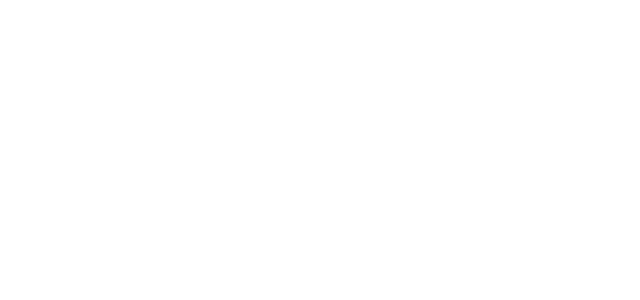
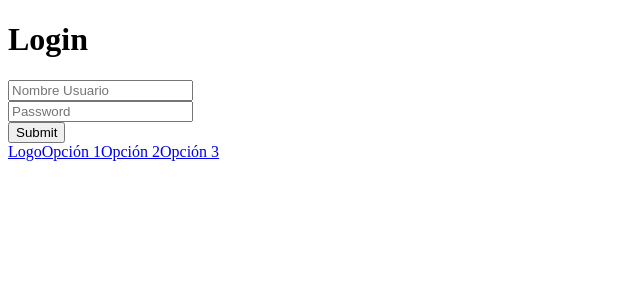
Before and after one commit to clausger/Front-Apis, a React (Vite) app: page / in a window 1280 px wide. Shown: the top 300 px of the page, without its empty margins (0-640 px from the left). Built offline with nearby package versions, Linux system fonts and the light colour scheme.

Commit message:
Agrege el login y home para poder probarlo

```diff
--- a/src/ReclamosApp.jsx
+++ b/src/ReclamosApp.jsx
@@ -1,9 +1,11 @@
 import { Home } from "./Componentes/Home"
+import { Login } from "./Componentes/Login"
 
 export const ReclamosApp = () => {
   return (
     <div>
-
+      <Login></Login>
+      <Home></Home>
 
 
     </div>
```
